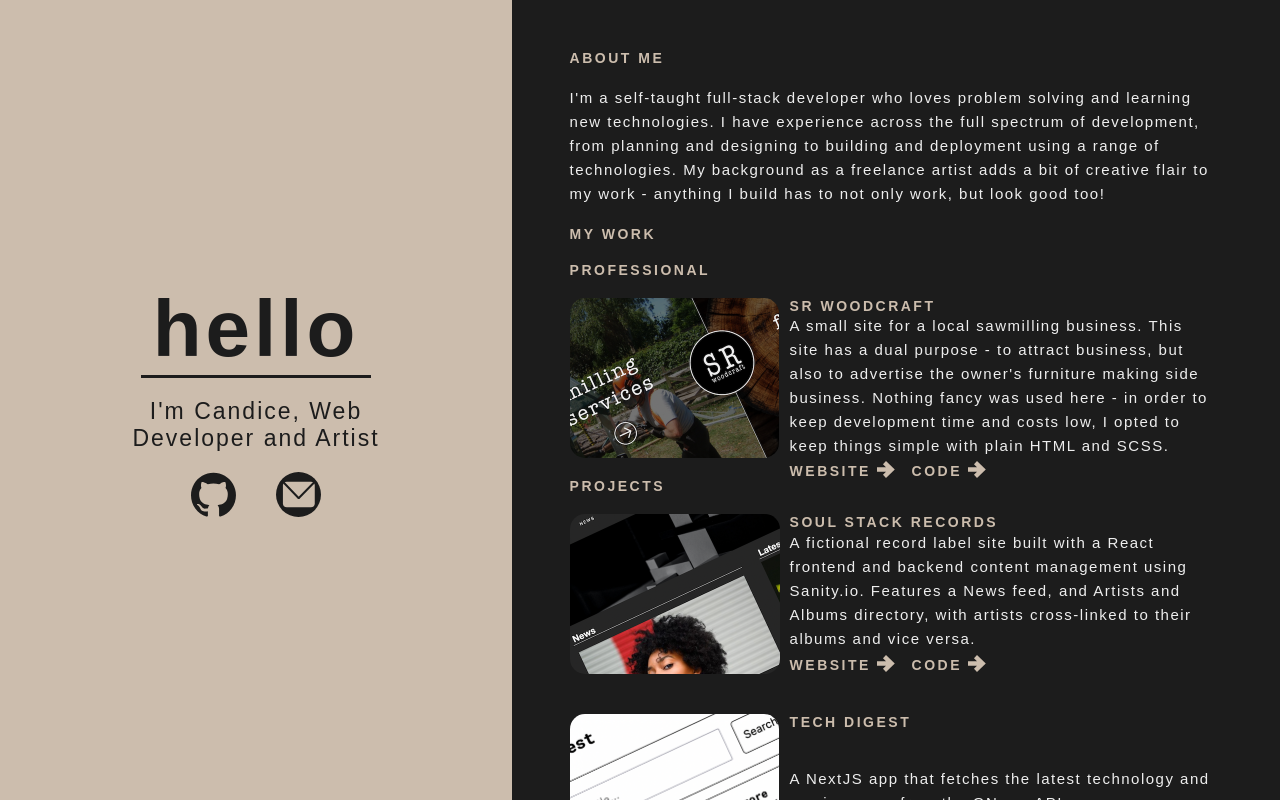
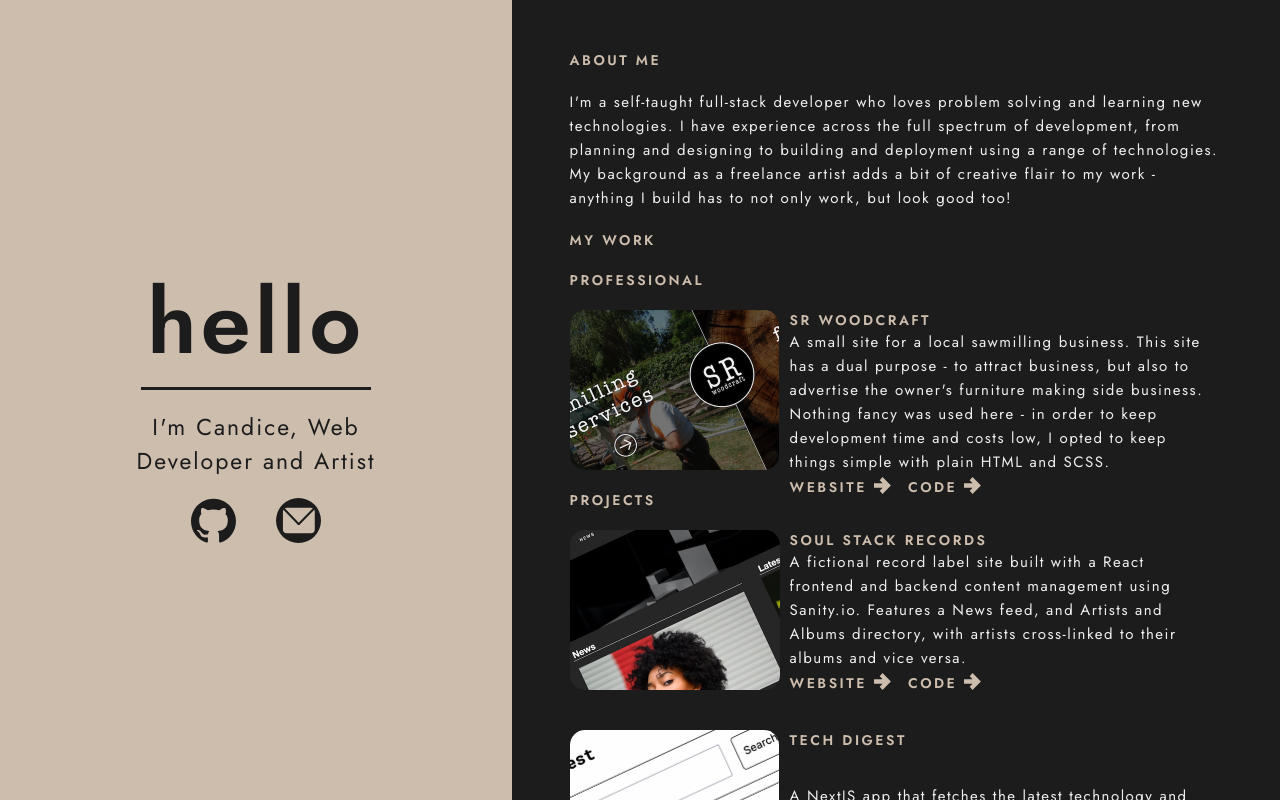
Before and after one commit to CanRaffs89/vite-portfolio, a React (Vite) app: page / in a window 1280 px wide. Built offline with nearby package versions, Linux system fonts and the light colour scheme.

Commit message:
Swapped Futura font for Jost google font

```diff
--- a/src/assets/scss/_section-intro.scss
+++ b/src/assets/scss/_section-intro.scss
@@ -14,7 +14,7 @@
         align-items: center;
 
         h1 {
-            font-size: 80px;
+            font-size: 90px;
             font-weight: 600;
             letter-spacing: 0.25rem;
             color: $dark-grey;
@@ -30,7 +30,7 @@
 
         p {
             font-size: 1.4375rem;
-            font-weight: 300;
+            font-weight: 400;
             letter-spacing: 2px;
             color: $dark-grey;
             text-align: center;
--- a/src/assets/scss/main.scss
+++ b/src/assets/scss/main.scss
@@ -1,3 +1,4 @@
+@import url('https://fonts.googleapis.com/css2?family=Jost:wght@300;400;600&display=swap');
 @import 'colors';
 @import 'section-intro';
 @import 'section-gallery';
@@ -16,7 +17,7 @@
 
 body {
     height: 100%;
-    font-family: 'Futura', 'Arial';
+    font-family: 'Jost', 'Arial';
 }
 
 .container {
```
